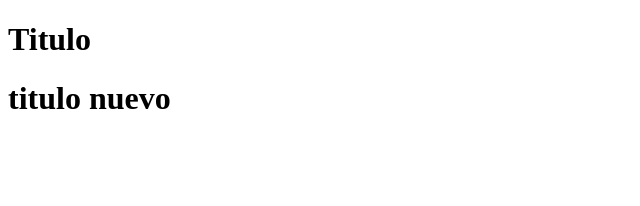
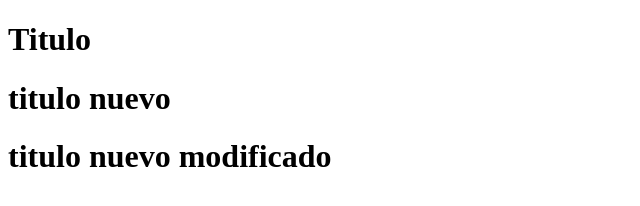
Before and after one commit to valdot00/hi_hit, a plain HTML site: page index.html in a window 1280 px wide. Shown: the whole page, without its empty margins (0-640 px from the left). Drawn offline with Linux system fonts and the light colour scheme.

Commit message:
se modifico index nuevamente

```diff
--- a/index.html
+++ b/index.html
@@ -15,6 +15,8 @@
 
     <h1>titulo nuevo</h1>
 
+    <h1>titulo nuevo modificado</h1>
+
 </body>
 
 </html>
```
